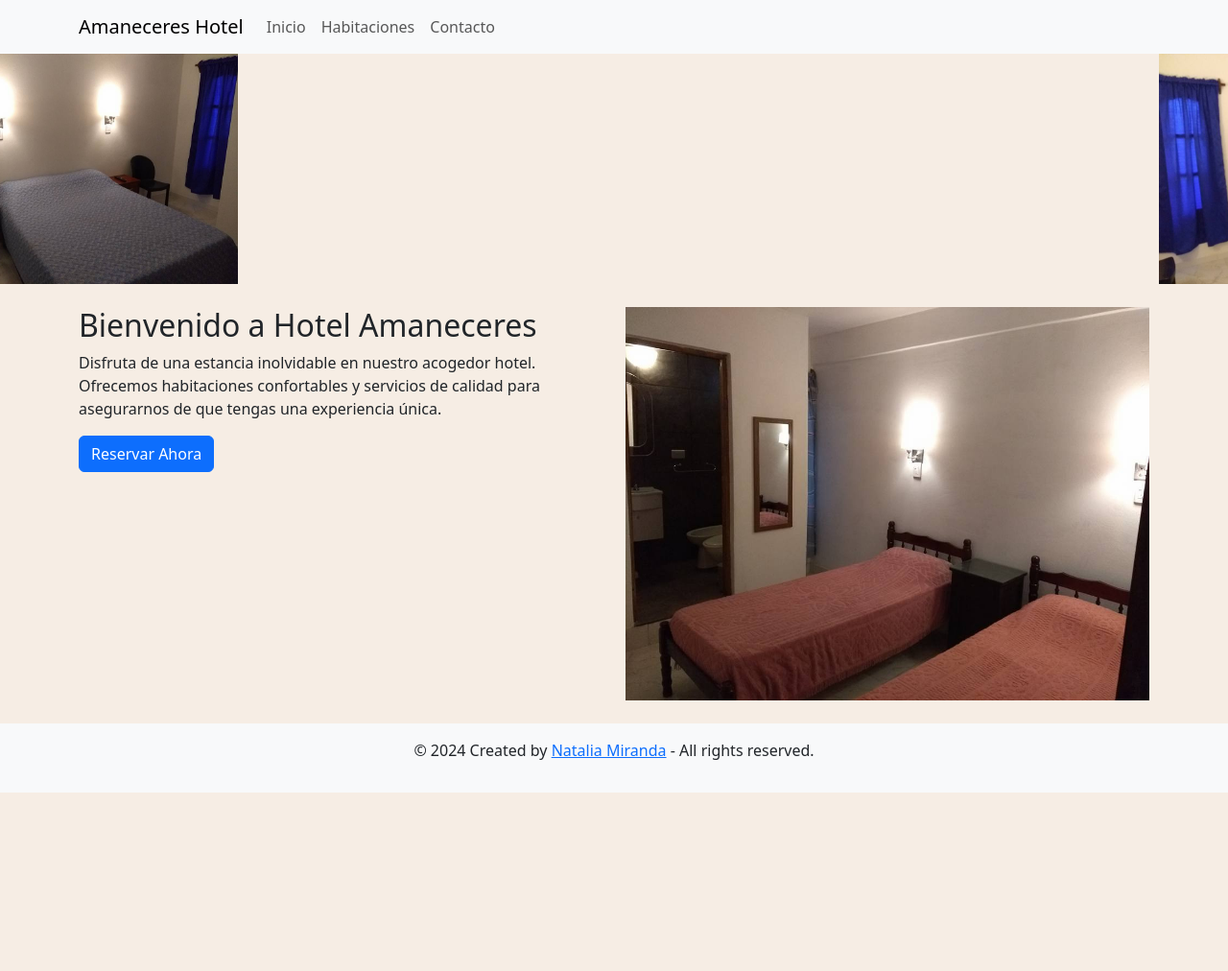
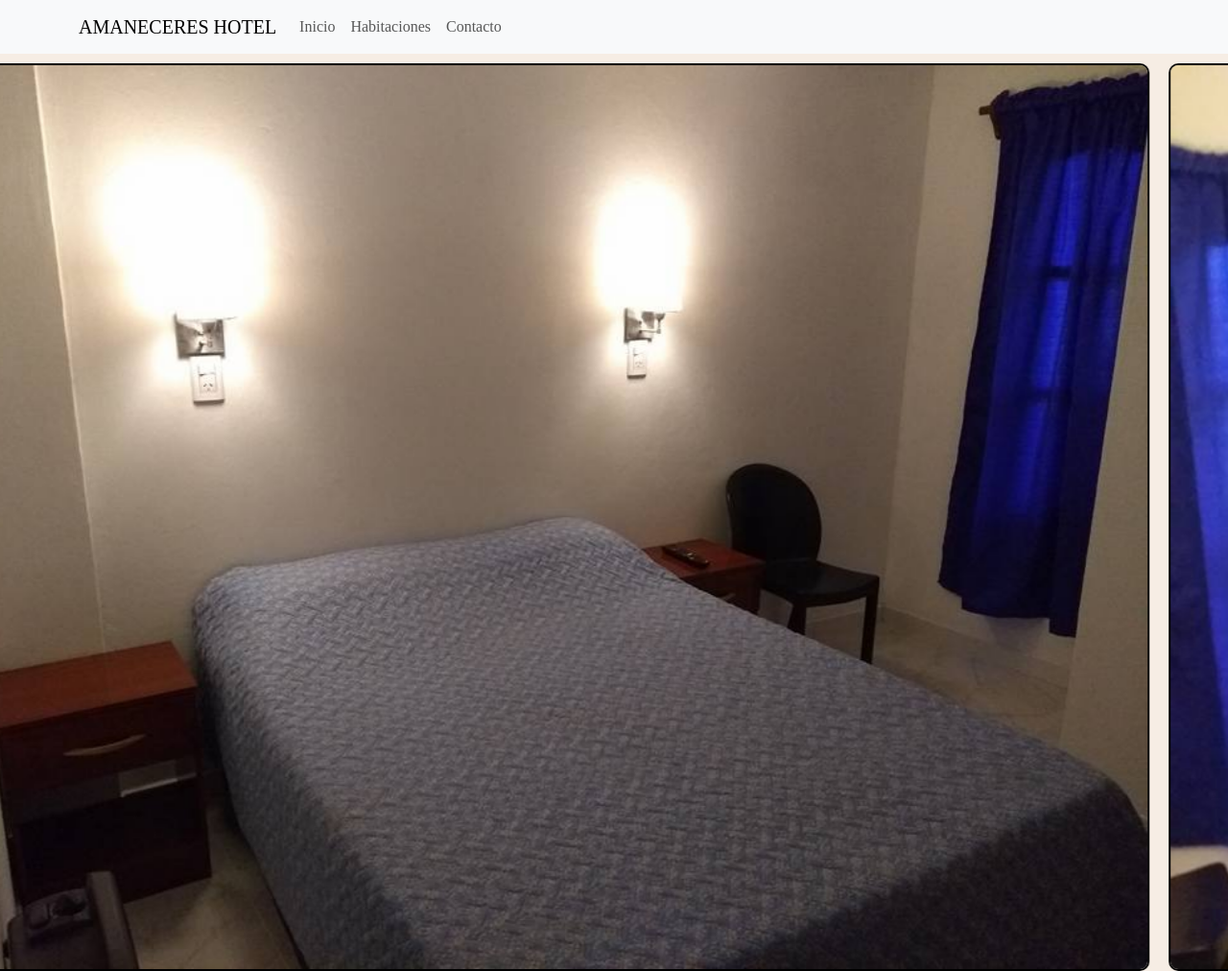
Before and after one commit to natimiranda28/Hotel-Amaneceres, a website: page index.html in a window 1280 px wide. Shown: the top 1012 px of the page at 96% size. Before the commit the page ends 826 px from the top, so only its background shows below. Drawn offline with nearby package versions, Linux system fonts and the light colour scheme; a web font is replaced by a local one.

Commit message:
MODIFICACIONES VISUALES

```diff
--- a/CSS/Style.css
+++ b/CSS/Style.css
@@ -3,16 +3,15 @@
 /* Colores */
 
 body {
-    font-family: 'font-family: 'EB Garamond', serif;', sans-serif;
+    font-family: 'EB Garamond', serif;
     background-color: rgb(246,237,228);
 }
 
 h1 {
-    font-family: 'font-family: 'EB Garamond', serif;', sans-serif;
+    font-family: 'EB Garamond', serif;
 }
 
 /* ----------------------------------------------------------- */
-
 
 iframe {
     width: 500px;
@@ -20,8 +19,14 @@ iframe {
     border: 0;
 }
 
-img_ex{
-    width: 400px;
-    height: 256px;
-    border: 0;
+.contenedor_carr {
+    border: 2px solid black;
+    border-radius: 10px;
+    overflow: hidden;
+    margin: 10px;
 }
+
+.contenedor_carr img {
+    width: 100%;
+    height: auto;
+}
--- a/index.html
+++ b/index.html
@@ -3,22 +3,21 @@
 <head>
     <meta charset="UTF-8">
     <meta name="viewport" content="width=device-width, initial-scale=1.0">
-    <title>Amaneceres Hotel</title>
+    <title>AMANECERES HOTEL</title>
 
     <!-- Enlaces -->
     <link href="https://cdn.jsdelivr.net/npm/bootstrap@5.3.2/dist/css/bootstrap.min.css" rel="stylesheet" integrity="sha384-T3c6CoIi6uLrA9TneNEoa7RxnatzjcDSCmG1MXxSR1GAsXEV/Dwwykc2MPK8M2HN" crossorigin="anonymous">
-    <link rel="stylesheet" href="../CSS/Style.css">
+    <link rel="stylesheet" href="../CSS/Style.css"> <!-- Agrega la ruta correcta a tu archivo CSS -->
+
     <!--FAVICON-->
     <link rel="icon" href="../images/favicon.ico" type="image/x-icon">
-
-
 </head>
 <body>
 
     <!-- NAVBAR -->
     <nav class="navbar navbar-expand-lg navbar-light bg-light">
         <div class="container">
-            <a class="navbar-brand" href="#">Amaneceres Hotel</a>
+            <a class="navbar-brand" href="#">AMANECERES HOTEL</a>
             <button class="navbar-toggler" type="button" data-bs-toggle="collapse" data-bs-target="#navbarNav" aria-controls="navbarNav" aria-expanded="false" aria-label="Toggle navigation">
                 <span class="navbar-toggler-icon"></span>
             </button>
@@ -34,29 +33,26 @@
 
     <!-- Carruseles -->
     <header>
-        <div id="carouselExample" class="carousel slide " data-bs-ride="carousel">
+        <div id="carouselExample" class="carousel slide" data-bs-ride="carousel">
             <div class="carousel-inner">
                 <div class="carousel-item active">
-                    <img src="../images/47683578_1950319628420378_2474028615650508800_n.jpg" class="d-block w-25 h-25" alt="...">
+                    <div class="contenedor_carr">
+                        <img src="../images/47683578_1950319628420378_2474028615650508800_n.jpg" class="d-block w-100" alt="...">
+                    </div>
                 </div>
                 <div class="carousel-item">
-                    <img src="../images/48168171_1950319718420369_4833676591441641472_n.jpg" class="d-block w-25 h-25 " alt="...">
+                    <div class="contenedor_carr">
+                        <img src="../images/48168171_1950319718420369_4833676591441641472_n.jpg" class="d-block w-100" alt="...">
+                    </div>
                 </div>
                 <div class="carousel-item">
-                    <img src="../images/baño2.jpg" class="d-block w-25 h-25 " alt="...">
+                    <div class="contenedor_carr">
+                        <img src="../images/baño2.jpg" class="d-block w-100" alt="...">
+                    </div>
                 </div>
             </div>
-            <!-- <button class="carousel-control-prev" type="button" data-bs-target="#carouselExample" data-bs-slide="prev">
-                <span class="carousel-control-prev-icon" aria-hidden="true"></span>
-                <span class="visually-hidden">Previous</span>
-            </button>
-            <button class="carousel-control-next" type="button" data-bs-target="#carouselExample" data-bs-slide="next">
-                <span class="carousel-control-next-icon" aria-hidden="true"></span>
-                <span class="visually-hidden">Next</span>
-            </button> -->
         </div>
     </header>
-
 
     <div class="container my-4">
         <div class="row">
@@ -64,7 +60,6 @@
                 <h2>Bienvenido a Hotel Amaneceres</h2>
                 <p>Disfruta de una estancia inolvidable en nuestro acogedor hotel. Ofrecemos habitaciones confortables y servicios de calidad para asegurarnos de que tengas una experiencia única.</p>
                 <a href="https://www.google.com/travel/hotels/entity/CgsIj5SCsv7nytWDARAB?q=hotel%20amaneceres%20salta&g2lb=2502548%2C2503771%2C2503781%2C4258168%2C4284970%2C4291517%2C4597339%2C4814050%2C4874190%2C4893075%2C4924070%2C4965990%2C10208620%2C72277293%2C72298667%2C72302247%2C72313836%2C72317059%2C72406588%2C72412680%2C72414906%2C72421566%2C72430562%2C72440517%2C72442338%2C72458707%2C72470899%2C72471395&hl=es-AR&gl=ar&ssta=1&ts=CAEaSQorEicyJTB4OTQxYmMzYWUxZjhmMDFkNToweDgzYWIyYjNmZTY0MDhhMGYaABIaEhQKBwjoDxABGAoSBwjoDxABGAwYAjICEAAqCQoFOgNBUlMaAA&qs=CAE4AkIJCQ-KQOY_K6uDQgkJD4pA5j8rq4M&ictx=1&sa=X&ved=0CAAQ5JsGahcKEwiI2d_ottCDAxUAAAAAHQAAAAAQBA&utm_campaign=sharing&utm_medium=link&utm_source=htls" class="btn btn-primary" target="_blank" rel="noopener">Reservar Ahora</a>
-
             </div>
             <div class="col-md-6">
                 <img src="../images/48359194_1950319565087051_7813843493490524160_n.jpg" alt="Bienvenido" class="img-fluid">
@@ -72,9 +67,8 @@
         </div>
     </div>
 
-
     <footer class="bg-light text-center py-3">
-      <p class="text-center">&copy; 2024 Created by <a href="https://main--marianataliamiranda.netlify.app" target="_blank" rel="noopener">Natalia Miranda</a> - All rights reserved. </p>
+        <p class="text-center">&copy; 2024 Created by <a href="https://main--marianataliamiranda.netlify.app" target="_blank" rel="noopener">Natalia Miranda</a> - All rights reserved. </p>
     </footer>
 
     <!-- Scripts -->
```
Also changed, not shown: HTML/Contacto.html (+1 -1 lines).
